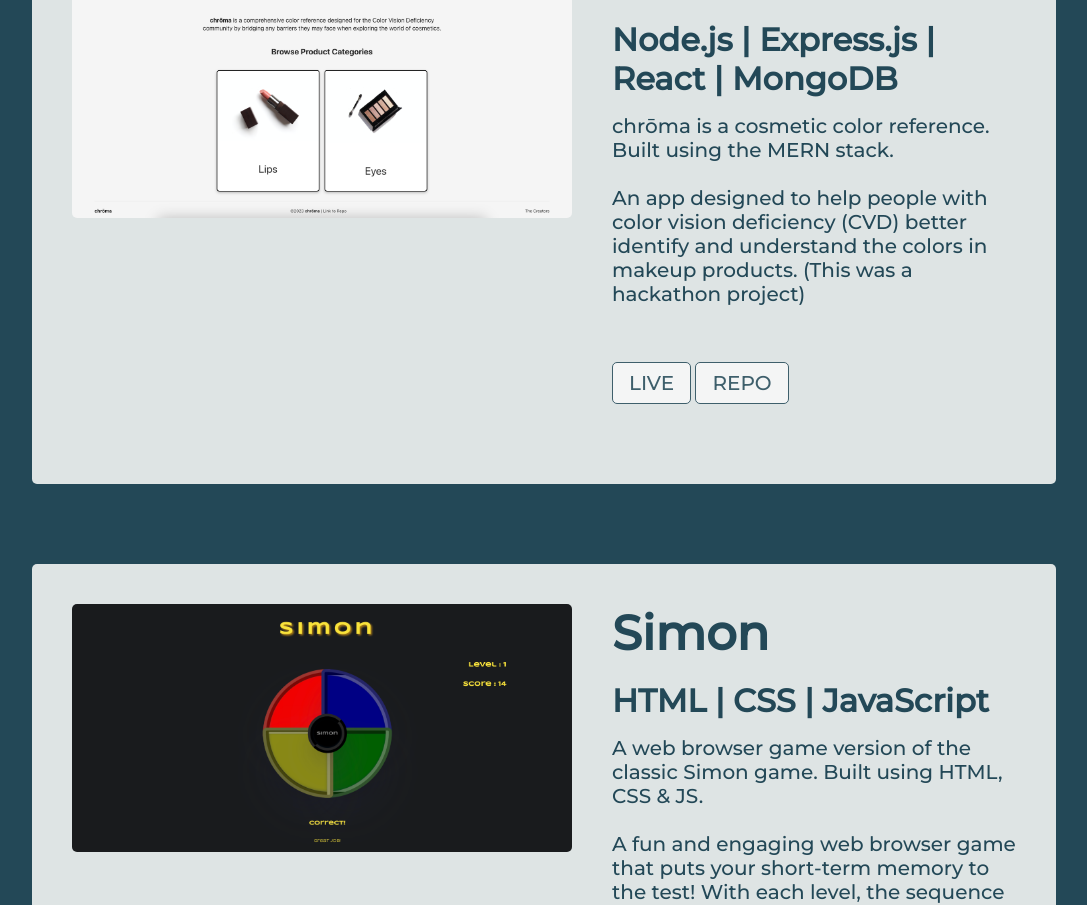
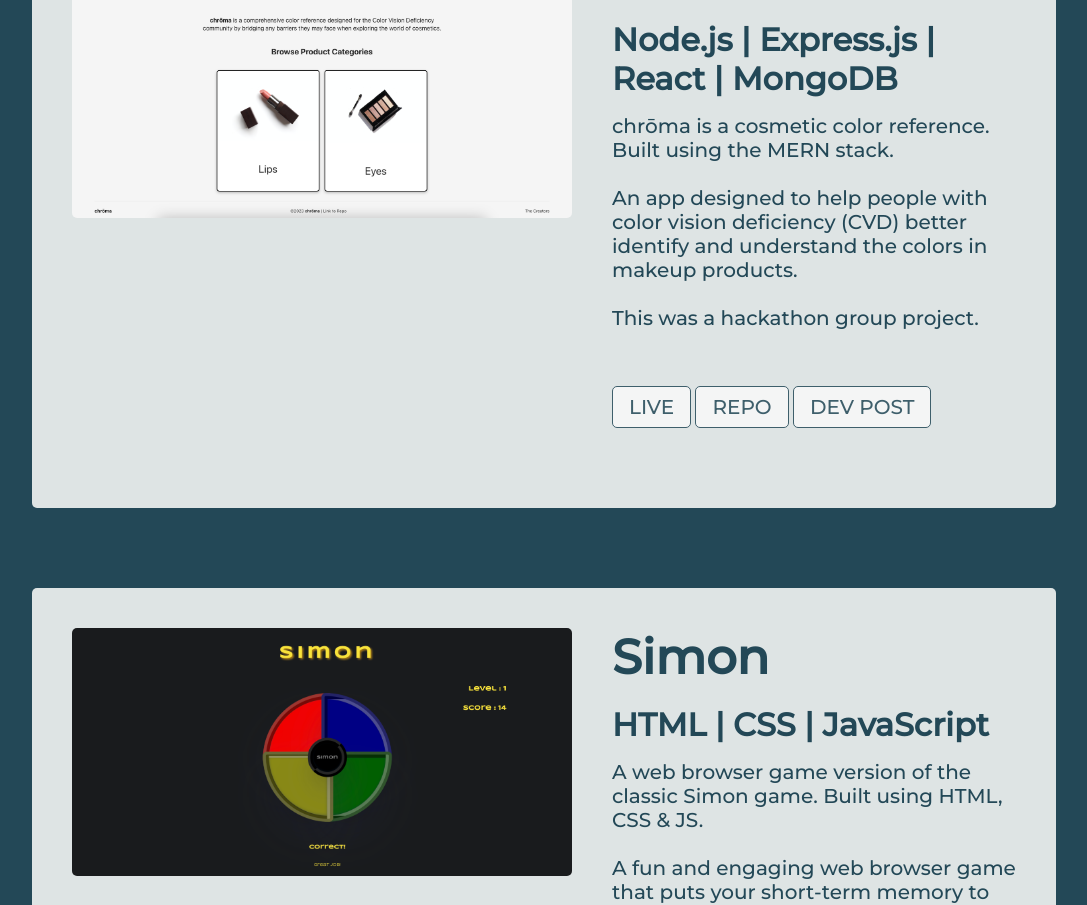
Before and after one commit to bholeneha/portfolio, a React (Create React App) app: page / in a window 1280 px wide. Shown: the part 2058-2963 px from the top of the page, without its empty margins (96-1183 px from the left). Built offline with nearby package versions, Linux system fonts and the light colour scheme.

Commit message:
updates packages

```diff
--- a/src/components/Portfolio/Portfolio.js
+++ b/src/components/Portfolio/Portfolio.js
@@ -22,9 +22,11 @@ export default function Portfolio() {
                         <p>
                             chrōma is a cosmetic color reference. Built using the MERN stack.
                             <br /><br />
-                            An app designed to help people with color vision deficiency (CVD) better identify and understand the colors in makeup products. (This was a hackathon project)
+                            An app designed to help people with color vision deficiency (CVD) better identify and understand the colors in makeup products.
+                            <br /><br />
+                            This was a hackathon group project.
                         </p>
-                        <button><a href='https://chroma-cosmetics-color-ref.herokuapp.com/'>LIVE</a></button> <button><a href='https://github.com/cosmetics-ref-elc/cosmetics-color-ref'>REPO</a></button>
+                        <button><a href='https://chroma-cosmetics-color-ref.herokuapp.com/'>LIVE</a></button> <button><a href='https://github.com/cosmetics-ref-elc/cosmetics-color-ref'>REPO</a></button> <button><a href='https://devpost.com/software/chroma-cosmetic-color-reference?ref_content=user-portfolio&ref_feature=in_progress'>DEV POST</a></button>
                     </div>
                 </div>
 
```
Also changed, not shown: 1 other file (tests, documents, lock files or other folders).
